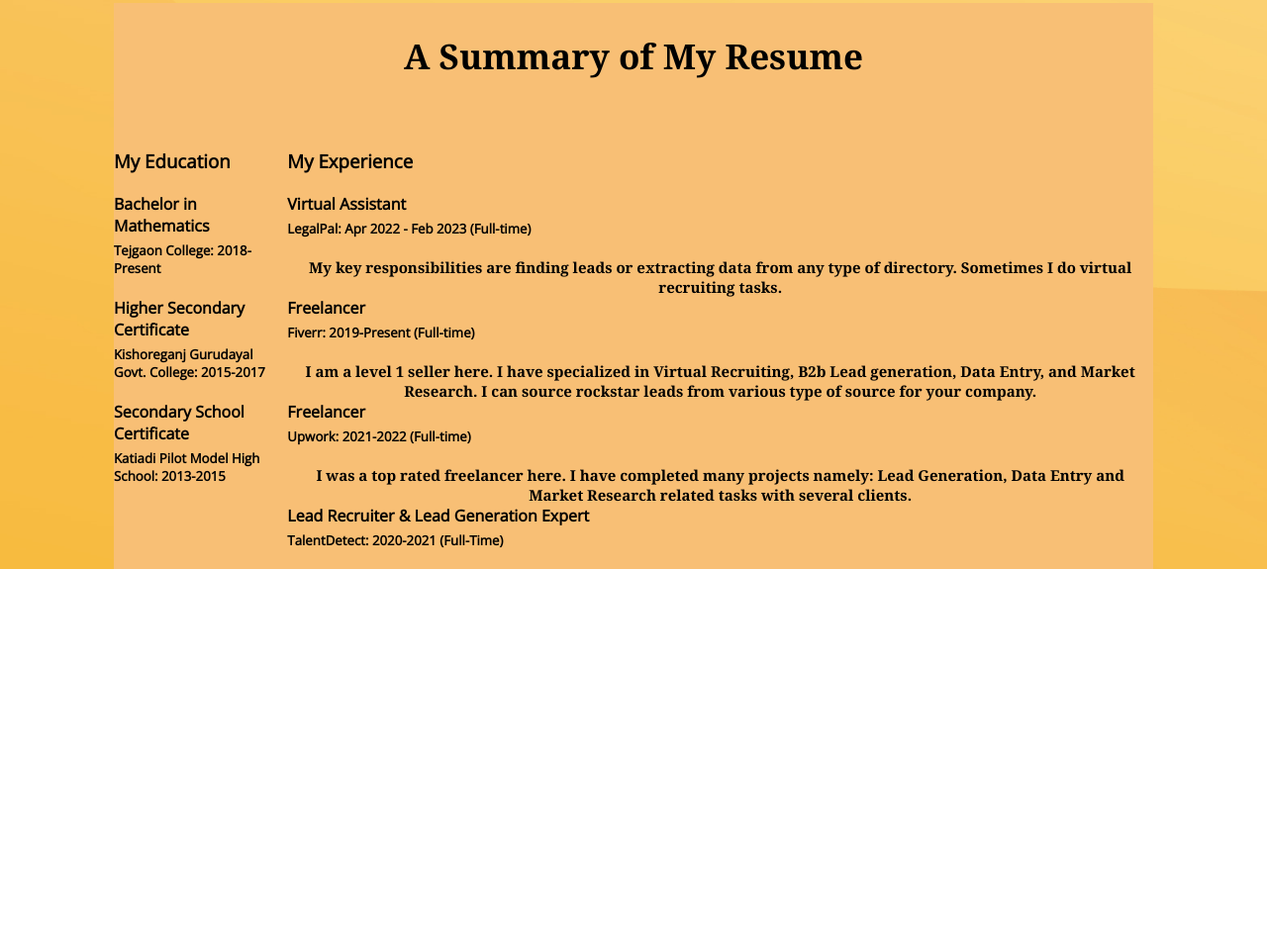
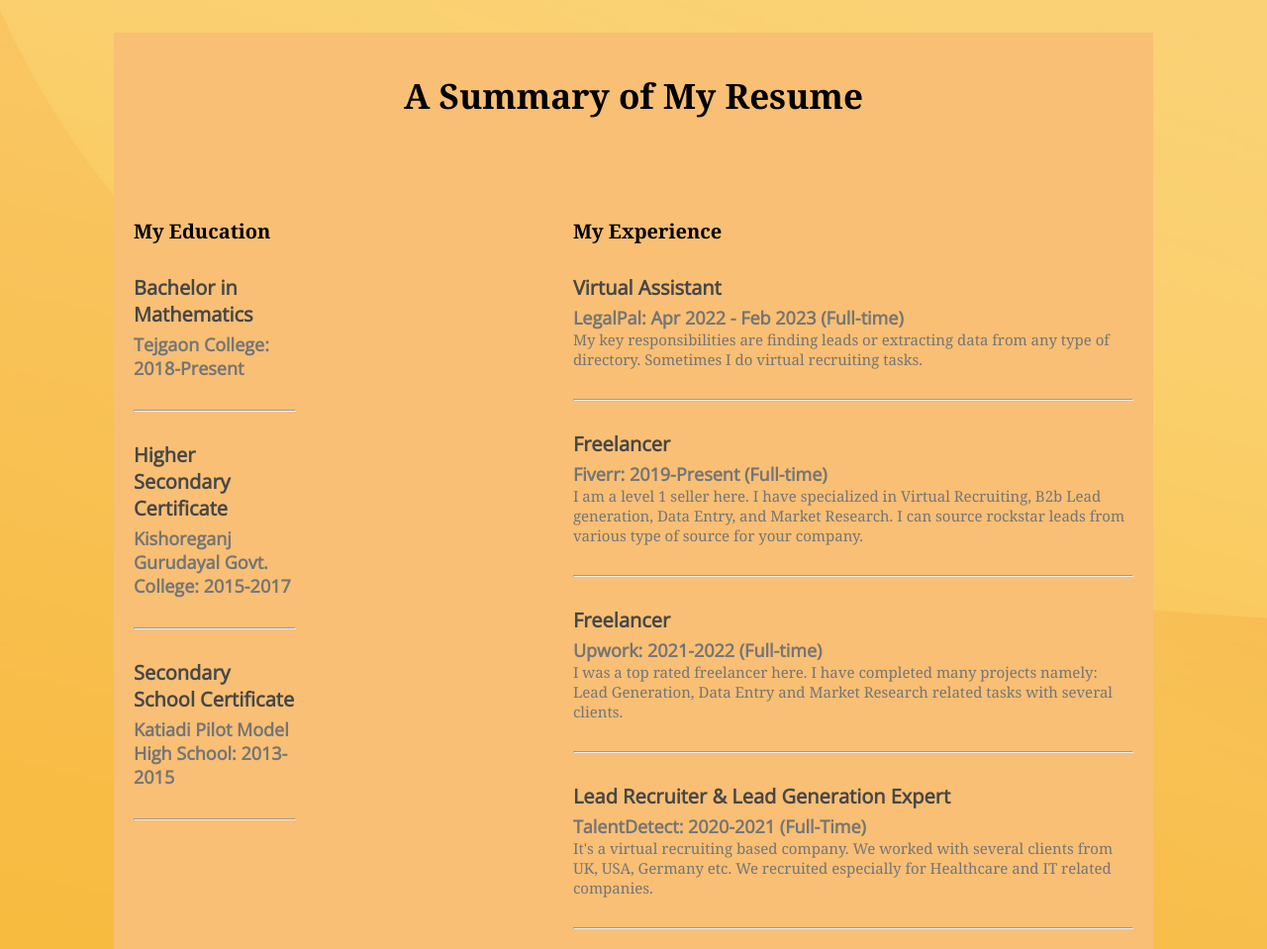
Before and after one commit to partha6459/developerr-portfolio, a plain HTML site: page index.html in a window 1280 px wide. Shown: the part 1799-2758 px from the top of the page at 99% size. Before the commit the page ends 2374 px from the top, so only its background shows below. Drawn offline with nearby package versions, Linux system fonts and the light colour scheme.

Commit message:
added new section

```diff
--- a/index.html
+++ b/index.html
@@ -84,41 +84,49 @@
             <div class="resume-content">
                 <div>
                     <h3 class="resume-title">My Education</h3>
-                    <div>
+                    <div class="resume-item">
                         <h4 class="degree-title">Bachelor in Mathematics</h4>
                         <h5 class="organization-of-degree">Tejgaon College: 2018-Present</h5>
                     </div>
-                    <div>
+                    <hr>
+                    <div class="resume-item">
                         <h4 class="degree-title">Higher Secondary Certificate</h4>
                         <h5 class="organization-of-degree">Kishoreganj Gurudayal Govt. College: 2015-2017</h5>
                     </div>
-                    <div>
+                    <hr>
+                    <div class="resume-item">
                         <h4 class="degree-title">Secondary School Certificate</h4>
                         <h5 class="organization-of-degree">Katiadi Pilot Model High School: 2013-2015</h5>
                     </div>
+                    <hr>
                 </div>
     <!-- Experiencesss -->
                 <div>
                     <h3 class="resume-title">My Experience</h3>
-                    <div>
+                    <div class="resume-item">
                         <h4 class="degree-title">Virtual Assistant</h4>
                         <h5 class="organization-of-degree">LegalPal: Apr 2022 - Feb 2023 (Full-time)</h5>
-                        <h6 class="job-responsibilities">My key responsibilities are finding leads or extracting data from any type of directory. Sometimes I do virtual recruiting tasks.</h6>
+                        <p class="job-responsibilities">My key responsibilities are finding leads or extracting data from any type of directory. Sometimes I do virtual recruiting tasks.</p>
                     </div>
-                    <div>
+                    <hr>
+                    <div class="resume-item">
                         <h4 class="degree-title">Freelancer</h4>
                         <h5 class="organization-of-degree">Fiverr: 2019-Present (Full-time)</h5>
-                        <h6 class="job-responsibilities">I am a level 1 seller here. I have specialized in Virtual Recruiting, B2b Lead generation, Data Entry, and Market Research. I can source rockstar leads from various type of source for your company.</h6>
+                        <p class="job-responsibilities">I am a level 1 seller here. I have specialized in Virtual Recruiting, B2b Lead generation, Data Entry, and Market Research. I can source rockstar leads from various type of source for your company.</p>
                     </div>
-                    <div>
+                    <hr>
+                    <div class="resume-item">
                         <h4 class="degree-title">Freelancer</h4>
                         <h5 class="organization-of-degree">Upwork: 2021-2022 (Full-time)</h5>
-                        <h6 class="job-responsibilities">I was a top rated freelancer here. I have completed many projects namely: Lead Generation, Data Entry and Market Research related tasks with several clients.</h6>
+                        <p class="job-responsibilities">I was a top rated freelancer here. I have completed many projects namely: Lead Generation, Data Entry and Market Research related tasks with several clients.</p>
                     </div>
-                    <div>
+                    <hr>
+                    <div class="resume-item">
                         <h4 class="degree-title">Lead Recruiter & Lead Generation Expert</h4>
                         <h5 class="organization-of-degree">TalentDetect: 2020-2021 (Full-Time)</h5>
+                        <p class="job-responsibilities">It's a virtual recruiting based company. We worked with several clients from UK, USA, Germany etc. We recruited especially for Healthcare and IT related companies.</p>
                     </div>
+                    <hr>
                 </div>
             </div>
         </section>
--- a/styles/portfolio.css
+++ b/styles/portfolio.css
@@ -150,36 +150,55 @@ main{
 }
 /* Resume styles */
 .summary-title{
-    margin-top: 70px;
+    padding: 10px;
+    margin-top: 100px;
     font-family: Cambria, Cochin, Georgia, Times, 'Times New Roman', serif;
     text-align: center;
     font-weight: 700;
     font-size: 35px;
 }
 .resume-content{
-    display: flex;
+    display:flex;
+    padding: 20px;
+    gap: 280px;
 }
 /* A summary of my resume */
 .resume{
     background-color: #f8bf75;
-}
+
 .summary-title{
-    padding: 30px;
+    padding: 40px;
 }
 .resume-title{
+
+    font-size: 20px;
+    font-family: Cambria, Cochin, Georgia, Times, 'Times New Roman', serif;
     margin-top: 40px;
-    margin-bottom: 20px;
+    margin-bottom: 5px;
 }
 .degree-title{
+    font-weight: 700;
+    color: #474747;
+    font-size: 20px;
     margin-bottom: 5px;
 }
 .organization-of-degree{
-    margin-bottom: 20px;
+    color: #757575;
+    font-size: 18px;
+    font-weight: 600;
 }
 .job-responsibilities{
-    text-align: center;
+    margin-bottom: 20px;
+    color: #757575;
     font-size: 15px;
-    font-weight: 0;
+    font-weight: 400;
     display: flex;
     font-family: Cambria, Cochin, Georgia, Times, 'Times New Roman', serif;
 }
+.resume-item{
+    margin-top: 30px;
+    margin-bottom: 30px;
+}
+.education-part{
+
+}
```
